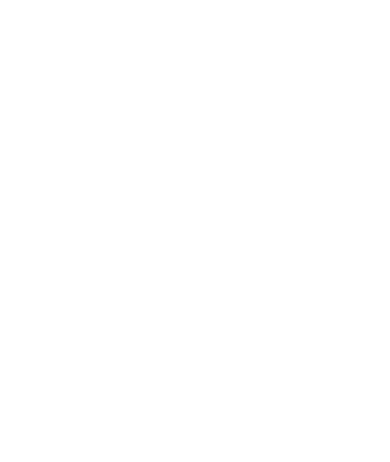
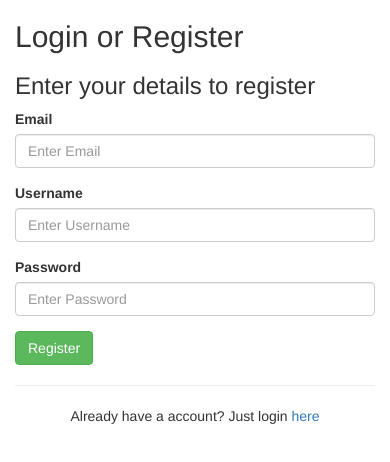
Before and after one commit to manikos/hotel, a Vue app in the folder hotel-client/: page /#/auth/register in a window 390 px wide. Shown: the top 462 px of the page. Built offline with nearby package versions, Linux system fonts and the light colour scheme.

Commit message:
Create the Login and Register components Add styling using Bootstrap 3.3.7 and JQuery 3.3.1 from CDN Add sass-loader to enable bundling components with Sassy CSS style (run `yarn add sass-loader node-sass`)

```diff
--- a/hotel-client/index.html
+++ b/hotel-client/index.html
@@ -3,10 +3,17 @@
 <head>
     <meta charset="utf-8">
     <title>hotel-client</title>
+    <!--TODO: use npm version for Bootstrap CSS-->
+    <link rel="stylesheet"
+          href="https://cdnjs.cloudflare.com/ajax/libs/twitter-bootstrap/3.3.7/css/bootstrap.css">
 </head>
 <body>
 <div id="app"></div>
 <!-- built files will be auto injected -->
+
+<!--TODO: use npm version for JQuery and Bootstrap JS-->
+<script src="https://code.jquery.com/jquery-3.1.1.js"></script>
+<script src="https://cdnjs.cloudflare.com/ajax/libs/twitter-bootstrap/3.3.7/js/bootstrap.js"></script>
 </body>
 </html>
 
--- a/hotel-client/package.json
+++ b/hotel-client/package.json
@@ -9,6 +9,8 @@
     "build": "node build/build.js"
   },
   "dependencies": {
+    "node-sass": "^4.0.0",
+    "sass-loader": "^4.0.2",
     "vue": "^2.1.0",
     "vue-router": "^2.1.1"
   },
--- a/hotel-client/src/App.vue
+++ b/hotel-client/src/App.vue
@@ -1,5 +1,7 @@
 <template>
-    <router-view></router-view>
+    <div>
+        <router-view></router-view>
+    </div>
 </template>
 
 <script>
--- /dev/null
+++ b/hotel-client/src/components/auth/Auth.vue
@@ -0,0 +1,25 @@
+<template>
+    <div id="auth">
+        <div class="container">
+            <div class="row">
+                <div class="col-sm-4 col-sm-offset-4">
+                    <h2>Login or Register</h2>
+                    <!--TODO: add transition effect when changing from Login to Register component-->
+                    <router-view></router-view>
+                </div>
+            </div>
+        </div>
+    </div>
+</template>
+
+<script>
+
+    //
+    export default {
+        name: 'auth'
+    };
+</script>
+
+<style lang="sass" rel="stylesheet/scss">
+
+</style>
--- /dev/null
+++ b/hotel-client/src/components/auth/Login.vue
@@ -0,0 +1,37 @@
+<template>
+    <div>
+        <h3>Enter your credentials to login</h3>
+        <form v-on:submit.prevent='onFormSubmit'>
+            <!--Username-->
+            <div class="form-group">
+                <label for='username'>Username</label>
+                <input id="username" type="text" class="form-control" placeholder="Enter Username">
+            </div>
+            <!--Password-->
+            <div class="form-group">
+                <label for='username'>Password</label>
+                <input id="password" type="text" class="form-control" placeholder="Enter Password">
+            </div>
+            <input type="submit" value="Login" class="btn btn-success col-sm-12">
+        </form>
+        <hr>
+        <div class="row">
+            <p class="text-center">
+                You don't have an account? Please register
+                <router-link to="register">here</router-link>
+            </p>
+        </div>
+    </div>
+</template>
+
+<script>
+
+    //
+    export default {
+        name: 'login'
+    };
+</script>
+
+<style lang="sass" rel="stylesheet/scss">
+
+</style>
--- /dev/null
+++ b/hotel-client/src/components/auth/Register.vue
@@ -0,0 +1,64 @@
+<template>
+    <div>
+        <h3>Enter your details to register</h3>
+        <form v-on:submit.prevent='onFormSubmit'>
+            <!--Email-->
+            <div class="form-group">
+                <label for='email'>Email</label>
+                <input id="email"
+                       type="text"
+                       class="form-control"
+                       placeholder="Enter Email"
+                       v-model="user.email"
+                >
+            </div>
+            <!--Username-->
+            <div class="form-group">
+                <label for='username'>Username</label>
+                <input id="username"
+                       type="text"
+                       class="form-control"
+                       placeholder="Enter Username"
+                       v-model="user.username"
+                >
+            </div>
+            <!--Password-->
+            <div class="form-group">
+                <label for='password'>Password</label>
+                <input id="password"
+                       type="text"
+                       class="form-control"
+                       placeholder="Enter Password"
+                       v-model="user.password"
+                >
+            </div>
+            <input type="submit" value="Register" class="btn btn-success col-sm-12">
+        </form>
+        <hr>
+        <p class="text-center">
+            Already have a account? Just login
+            <router-link to="login">here</router-link>
+        </p>
+    </div>
+</template>
+
+<script>
+
+    //
+    export default {
+        name: 'register',
+        data() {
+            return {
+                user: {
+                    email: '',
+                    username: '',
+                    password: ''
+                }
+            }
+        }
+    };
+</script>
+
+<style lang="sass" rel="stylesheet/scss">
+
+</style>
```
Also changed, not shown: hotel-client/src/routes.js (+10 -1 lines), 1 other file (tests, documents, lock files or other folders). Lines whose indentation alone changed are shown as unchanged.
